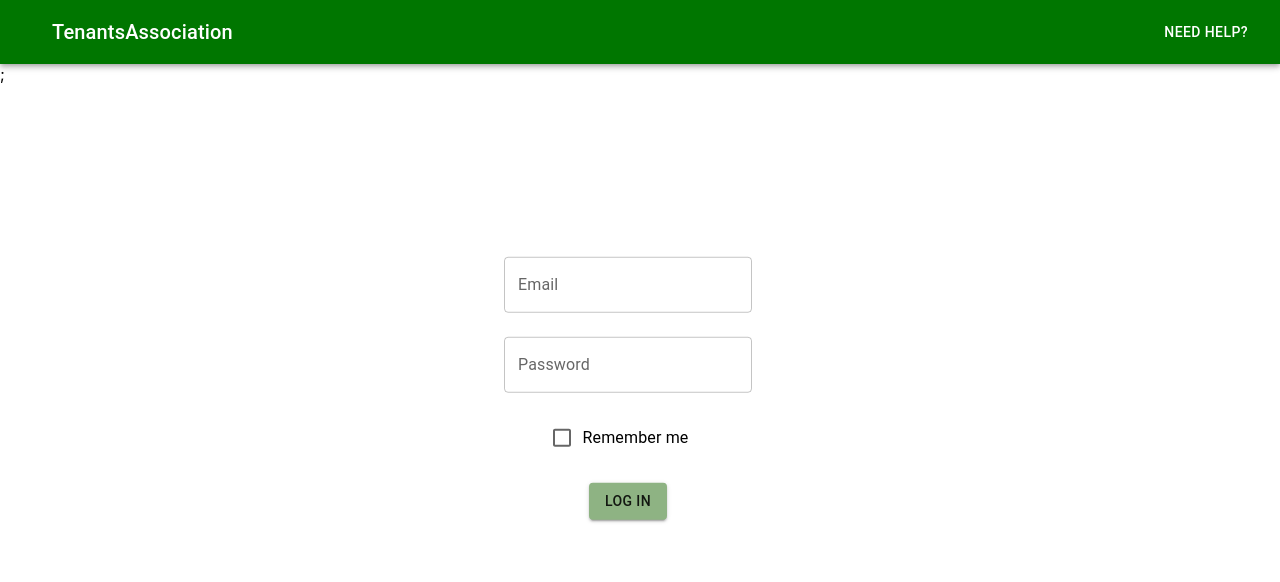
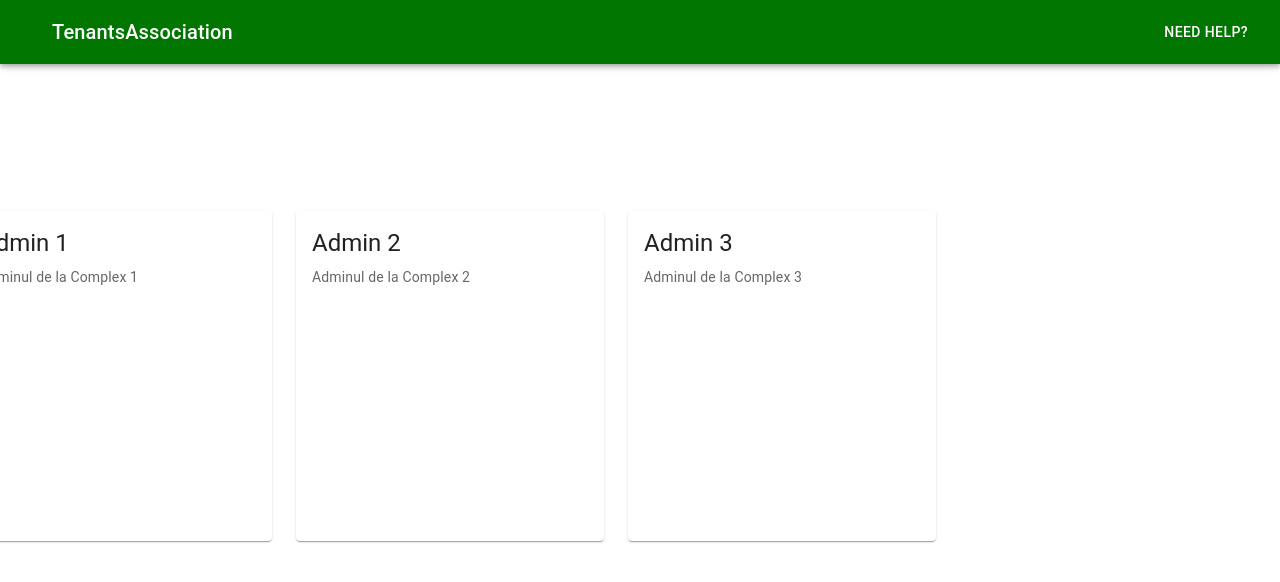
Before and after one commit to ghandra12/TenantsAssociation, a React (Create React App) app in the folder tenants-association-fe/: page /needHelp in a window 1280 px wide. Shown: the top 582 px of the page. Built offline with nearby package versions, Linux system fonts and the light colour scheme.

Commit message:
no message

```diff
--- a/tenants-association-fe/src/App.js
+++ b/tenants-association-fe/src/App.js
@@ -1,5 +1,6 @@
 import "./App.css";
-import LoginPage from "./LoginPage/LoginPage";
+//import LoginPage from "./LoginPage/LoginPage";
+import MenuBar from "./MenuBar/MenuBar";
 import { createTheme, ThemeProvider } from "@mui/material/styles";
 const theme = createTheme({
   palette: {
@@ -14,7 +15,7 @@ const theme = createTheme({
 function App() {
   return (
     <ThemeProvider theme={theme}>
-      <LoginPage></LoginPage>;
+      <MenuBar></MenuBar>
     </ThemeProvider>
   );
 }
--- /dev/null
+++ b/tenants-association-fe/src/AppRoute/AppRoute.js
@@ -0,0 +1,41 @@
+import LoginPage from "../LoginPage/LoginPage";
+import { Navigate, Routes, Route } from "react-router-dom";
+import NeedHelp from "../NeedHelp/NeedHelp";
+
+const ProtectedRoute = ({ redirectPath = "/login", children }) => {
+  if (!localStorage.getItem("authenticated")) {
+    return <Navigate to={redirectPath} replace />;
+  }
+
+  return children;
+};
+
+function AppRoutes({ loggedIn, setLoggedIn }) {
+  return (
+    <Routes>
+      {/* <Route
+        exact
+        path="/"
+        element={
+          <ProtectedRoute redirectPath="/login">
+            <HomePage />
+          </ProtectedRoute>
+        }
+      /> */}
+      <Route
+        exact
+        path="/login"
+        element={
+          loggedIn ? (
+            <Navigate to={"/"} replace />
+          ) : (
+            <LoginPage setLoggedIn={setLoggedIn} />
+          )
+        }
+      />
+      <Route exact path="/needHelp" element={<NeedHelp></NeedHelp>} />
+    </Routes>
+  );
+}
+
+export default AppRoutes;
--- a/tenants-association-fe/src/LoginPage/LoginPage.js
+++ b/tenants-association-fe/src/LoginPage/LoginPage.js
@@ -1,30 +1,35 @@
 import React, { useState } from "react";
-import MenuBar from "../MenuBar/MenuBar";
-//import { useNavigate } from "react-router-dom";
+import { useNavigate } from "react-router-dom";
 import Button from "@mui/material/Button";
 import TextField from "@mui/material/TextField";
 import Grid from "@mui/material/Grid";
 import Box from "@mui/material/Box";
 import Checkbox from "@mui/material/Checkbox";
 import FormControlLabel from "@mui/material/FormControlLabel";
-function LoginPage() {
+const LoginPage = (props) => {
   const [email, setEmail] = useState();
   const [password, setPassword] = useState();
-  //const navigate = useNavigate();
+  const navigate = useNavigate();
   const onChangeEmailHandler = (event) => {
     setEmail(event.target.value);
   };
   const onChangePasswordHandler = (event) => {
     setPassword(event.target.value);
   };
-  //   const onClickHandler = () => {
-  //     //navigate("");
-  //     //Navigam la HomePage;
-  //   };
+  const onSubmitHandler = (event) => {
+    event.preventDefault();
+    if (email.length >= 8 && password.length >= 8) {
+      localStorage.setItem("authenticated", true);
+      console.info(props);
+      props.setLoggedIn(true);
+      navigate("/");
+    } else {
+      alert("Email and password should have at least 8 characters!");
+    }
+  };
   return (
     <form>
       <Box sx={{ flexGrow: 1 }}>
-        <MenuBar></MenuBar>
         <Grid
           container
           direction="column"
@@ -66,7 +71,12 @@ function LoginPage() {
             />
           </Grid>
           <Grid item xs={6}>
-            <Button color="secondary" type="submit" variant="contained">
+            <Button
+              color="secondary"
+              type="submit"
+              onClick={onSubmitHandler}
+              variant="contained"
+            >
               Log in
             </Button>
           </Grid>
@@ -74,5 +84,5 @@ function LoginPage() {
       </Box>
     </form>
   );
-}
+};
 export default LoginPage;
--- a/tenants-association-fe/src/MenuBar/MenuBar.js
+++ b/tenants-association-fe/src/MenuBar/MenuBar.js
@@ -1,11 +1,33 @@
 import React from "react";
+import { useState, useEffect } from "react";
+import { useNavigate } from "react-router-dom";
 import Toolbar from "@mui/material/Toolbar";
 import Typography from "@mui/material/Typography";
 import IconButton from "@mui/material/IconButton";
 import AppBar from "@mui/material/AppBar";
 import Button from "@mui/material/Button";
-const MenuBar = () => {
+import AppRoutes from "../AppRoute/AppRoute";
+const MenuBar = (props, children) => {
+  const navigate = useNavigate();
+  const [loggedIn, setLoggedIn] = useState(false);
+
+  useEffect(() => {
+    if (localStorage.getItem("authenticated")) {
+      setLoggedIn(true);
+    }
+  }, []);
+
+  const logOutHandler = () => {
+    localStorage.removeItem("authenticated");
+    setLoggedIn(false);
+    navigate("/login");
+  };
+
+  const onNavigateToNeedHelp = () => {
+    navigate("/needHelp");
+  };
   return (
+    <div>
       <AppBar position="static">
         <Toolbar>
           <IconButton
@@ -18,9 +40,20 @@ const MenuBar = () => {
           <Typography variant="h6" component="div" sx={{ flexGrow: 1 }}>
             TenantsAssociation
           </Typography>
-        <Button color="inherit">Need Help?</Button>
+          {!loggedIn && (
+            <Button color="inherit" onClick={onNavigateToNeedHelp}>
+              Need Help?
+            </Button>
+          )}
+          {loggedIn && (
+            <Button color="inherit" onClick={logOutHandler}>
+              Logout
+            </Button>
+          )}
         </Toolbar>
       </AppBar>
+      <AppRoutes loggedIn={loggedIn} setLoggedIn={setLoggedIn} />
+    </div>
   );
 };
 export default MenuBar;
--- /dev/null
+++ b/tenants-association-fe/src/NeedHelp/AdminCard.css
@@ -0,0 +1,5 @@
+.MuiCard-root {
+  display: flex;
+  flex-direction: column;
+  justify-content: space-between;
+}
--- /dev/null
+++ b/tenants-association-fe/src/NeedHelp/AdminCard.js
@@ -0,0 +1,32 @@
+import * as React from "react";
+import "./AdminCard.css";
+import Card from "@mui/material/Card";
+import CardContent from "@mui/material/CardContent";
+//import CardMedia from "@mui/material/CardMedia";
+import Typography from "@mui/material/Typography";
+
+const AdminCard = (props) => {
+  return (
+    <Card sx={{ maxWidth: 345, height: 330 }}>
+      <CardContent>
+        <Typography gutterBottom variant="h5" component="div">
+          {props.name}
+        </Typography>
+        <Typography
+          sx={{
+            overflow: "hidden",
+            textOverflow: "ellipsis",
+            display: "-webkit-box",
+            WebkitLineClamp: "3",
+            WebkitBoxOrient: "vertical",
+          }}
+          variant="body2"
+          color="text.secondary"
+        >
+          {props.description}
+        </Typography>
+      </CardContent>
+    </Card>
+  );
+};
+export default AdminCard;
--- /dev/null
+++ b/tenants-association-fe/src/NeedHelp/NeedHelp.js
@@ -0,0 +1,38 @@
+import React from "react";
+import AdminCard from "./AdminCard";
+import Grid from "@mui/material/Grid";
+import Box from "@mui/material/Box";
+const admins = [
+  { description: "Adminul de la Complex 1", name: "Admin 1" },
+  { description: "Adminul de la Complex 2", name: "Admin 2" },
+  { description: "Adminul de la Complex 3", name: "Admin 3" },
+];
+
+const NeedHelp = () => {
+  return (
+    <Box sx={{ flexgrow: 1, ml: 10 }}>
+      <Grid
+        container
+        direction="row"
+        justifyContent="center"
+        alignItems="center"
+        spacing={3}
+        style={{
+          position: "absolute",
+          left: "50%",
+          top: "50%",
+          transform: "translate(-50%, -50%)",
+        }}
+      >
+        <Grid container rowSpacing={1} columnSpacing={{ xs: 1, sm: 2, md: 3 }}>
+          {admins.map((admin) => (
+            <Grid item xs={3} key={admin.id}>
+              <AdminCard description={admin.description} name={admin.name} />
+            </Grid>
+          ))}
+        </Grid>
+      </Grid>
+    </Box>
+  );
+};
+export default NeedHelp;
--- a/tenants-association-fe/src/index.js
+++ b/tenants-association-fe/src/index.js
@@ -1,13 +1,16 @@
-import React from 'react';
-import ReactDOM from 'react-dom/client';
-import './index.css';
-import App from './App';
-import reportWebVitals from './reportWebVitals';
+import React from "react";
+import ReactDOM from "react-dom/client";
+import "./index.css";
+import App from "./App";
+import reportWebVitals from "./reportWebVitals";
+import { BrowserRouter } from "react-router-dom";
 
-const root = ReactDOM.createRoot(document.getElementById('root'));
+const root = ReactDOM.createRoot(document.getElementById("root"));
 root.render(
   <React.StrictMode>
-    <App />
+    <BrowserRouter>
+      <App />
+    </BrowserRouter>
   </React.StrictMode>
 );
 
```
Also changed, not shown: 1 other file (tests, documents, lock files or other folders). Lines whose indentation alone changed are shown as unchanged.
